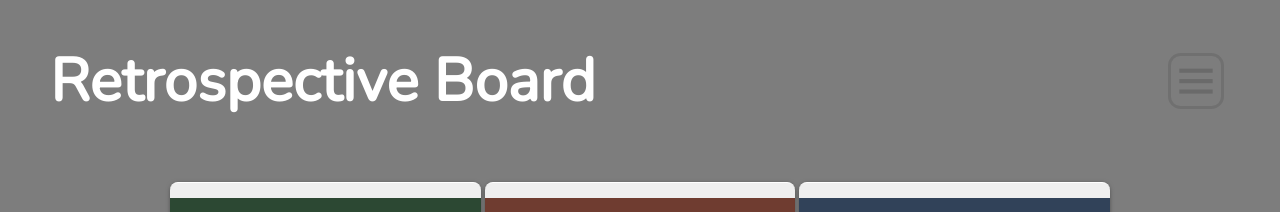
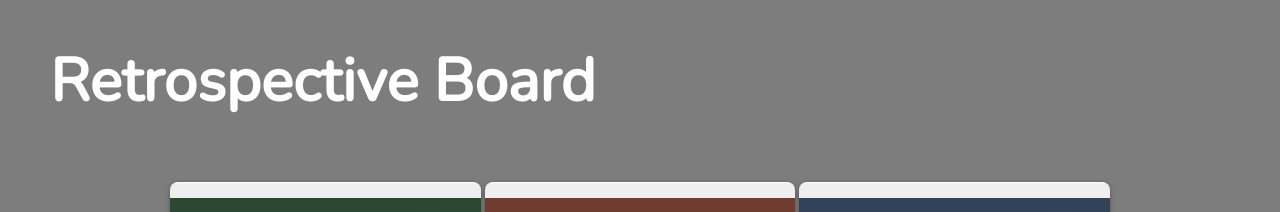
Before and after one commit to dmithree/retro-board, a React (Create React App) app: page / in a window 1280 px wide. Shown: the top 212 px of the page. Built offline with nearby package versions, Linux system fonts and the light colour scheme.

Commit message:
Bugs fixed, functional

```diff
--- a/src/App.js
+++ b/src/App.js
@@ -6,22 +6,14 @@ import { StateProvider } from './contexts/stateContext';
 import Board from './components/container/board';
 
 function App() {
-  const [layoutIcon, setLayoutIcon] = React.useState('');
-  const [layout, setLayout] = React.useState({flexDirection:'row'});
   const [dropBox, setDropBox] = React.useState({});
-
-  const handleLayout = () => {
-    layoutIcon !== '' ? setLayoutIcon('') : setLayoutIcon('bx-rotate-90');
-    layout.flexDirection === 'row' ? setLayout({flexDirection:'column'}) : setLayout({flexDirection:'row'});
-  };
 
   return (
     <StateProvider>
       <div className='top'>
         <h1>Retrospective Board</h1>
-        <button onClick={handleLayout}><i className={'bx bx-menu bx-border '+layoutIcon}></i></button>
       </div>
-      <div className="App" style={layout}>
+      <div className="App">
         <Board title="Went Well" board="wentWell" cardColor="#589167" style={dropBox} setDropBox={setDropBox} />
         <Board title="To Improve" board="toImprove" cardColor="#df7861" style={dropBox} setDropBox={setDropBox} />
         <Board title="Action Items" board="actionItems" cardColor="#6384b3" style={dropBox} setDropBox={setDropBox} />
--- a/src/components/container/board.css
+++ b/src/components/container/board.css
@@ -5,6 +5,7 @@
   width: 100%;
   margin: 20px 2px;
   padding: 10px 0;
+  /* height: 2px; */
   /* flex-wrap: nowrap; */
   background-color: #efefef;
   border-radius: 8px;
--- a/src/components/container/board.jsx
+++ b/src/components/container/board.jsx
@@ -12,6 +12,7 @@ function Board(props) {
     e.preventDefault();
     setAnimation('animated bounceIn');
     props.setDropBox({});
+
     const id = e.dataTransfer.getData('id');
     const board = e.dataTransfer.getData('board');
 
--- a/src/components/element/card.jsx
+++ b/src/components/element/card.jsx
@@ -28,14 +28,16 @@ function Card(props) {
     e.dataTransfer.setData('id', e.target.id);
     e.dataTransfer.setData('board', props.board);
     props.setDropBox({border:'5px dashed grey',height:'200px'});
+    setCommentStyle({display: 'none'});
 
     setTimeout(()=>{
       e.target.style.display = 'none';
     }, 0);
   };
+
   const dragEnd = e => {
     e.persist();
-    setTimeout(()=>{e.target.style.display = 'flex'}, 0);
+    setTimeout(()=>{e.target.style.display = 'inherit'}, 0);
     props.setDropBox({});
 
     if(props.item.text === ''){
@@ -67,10 +69,12 @@ function Card(props) {
       const boardCopy = stateCopy[props.board].filter((i)=> i.id !== props.item.id);
       stateCopy[props.board] = boardCopy;
       setState(stateCopy);
-
+      console.log(stateCopy[props.board][0])
       if(stateCopy[props.board].length > 0 && stateCopy[props.board][0].text === ''){
         setEdit(true);
         setText('');
+      }else {
+        setEdit(false);
       }
     },750);
   };
```
